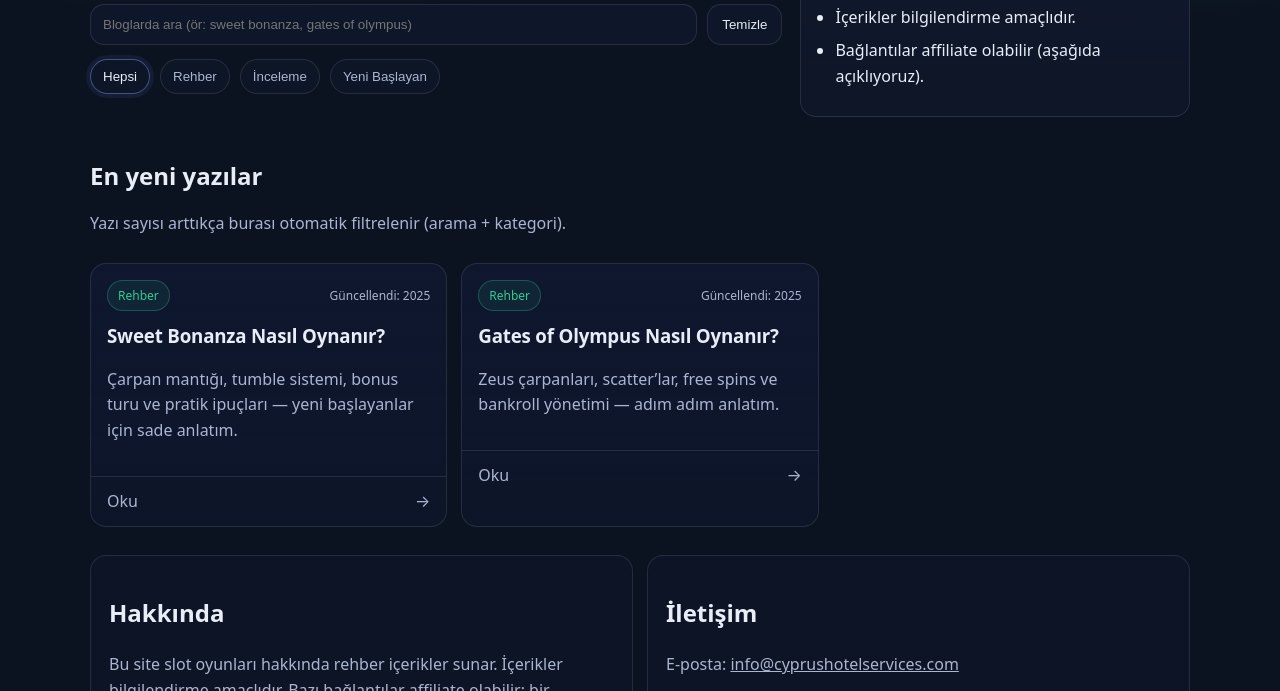
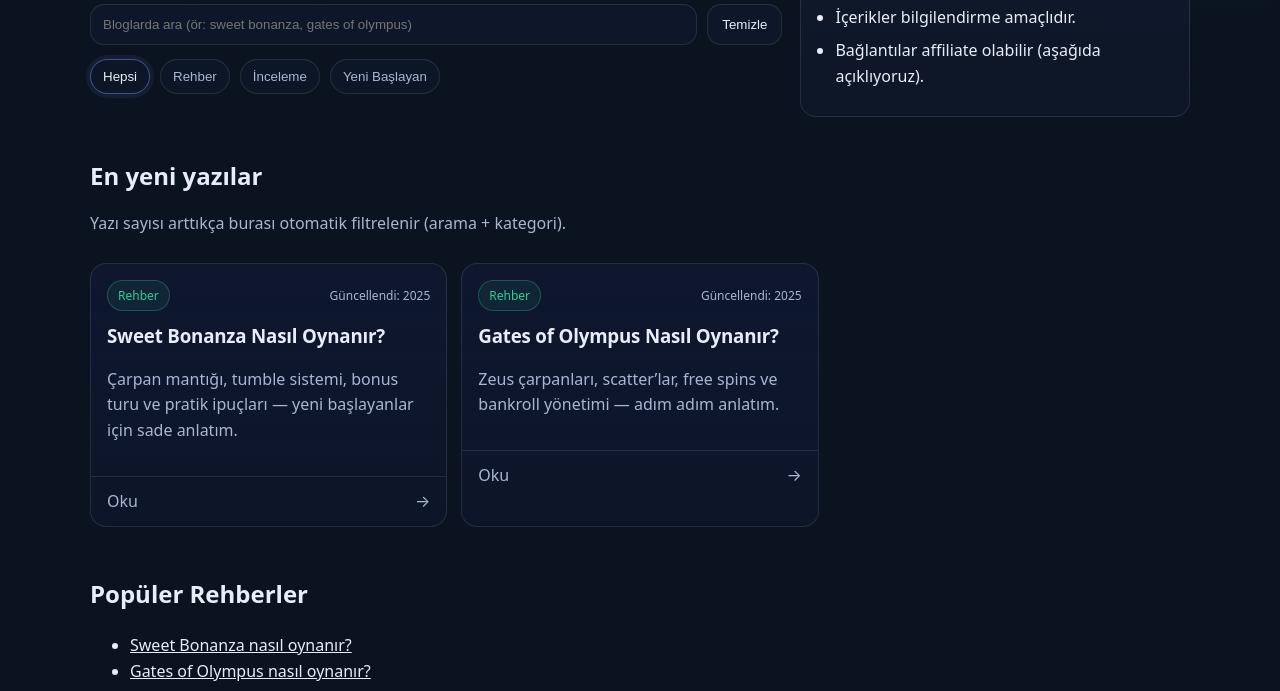
Before and after one commit to trhnakn/cyprushotelservices, a plain HTML site: page index.html in a window 1280 px wide. Shown: the part 225-916 px from the top of the page. Drawn offline with Linux system fonts and the light colour scheme.

Commit message:
Update index.html

```diff
--- a/index.html
+++ b/index.html
@@ -119,6 +119,21 @@
         <!-- İstersen buraya yeni kartlar ekleriz -->
       </div>
     </section>
+<section class="container">
+  <h2>Popüler Rehberler</h2>
+  <ul>
+    <li>
+      <a href="/posts/sweet-bonanza-nasil-oynanir.html">
+        Sweet Bonanza nasıl oynanır?
+      </a>
+    </li>
+    <li>
+      <a href="/posts/gates-of-olympus-nasil-oynanir.html">
+        Gates of Olympus nasıl oynanır?
+      </a>
+    </li>
+  </ul>
+</section>
 
     <section class="container" id="hakkinda">
       <div class="two-col">
```
